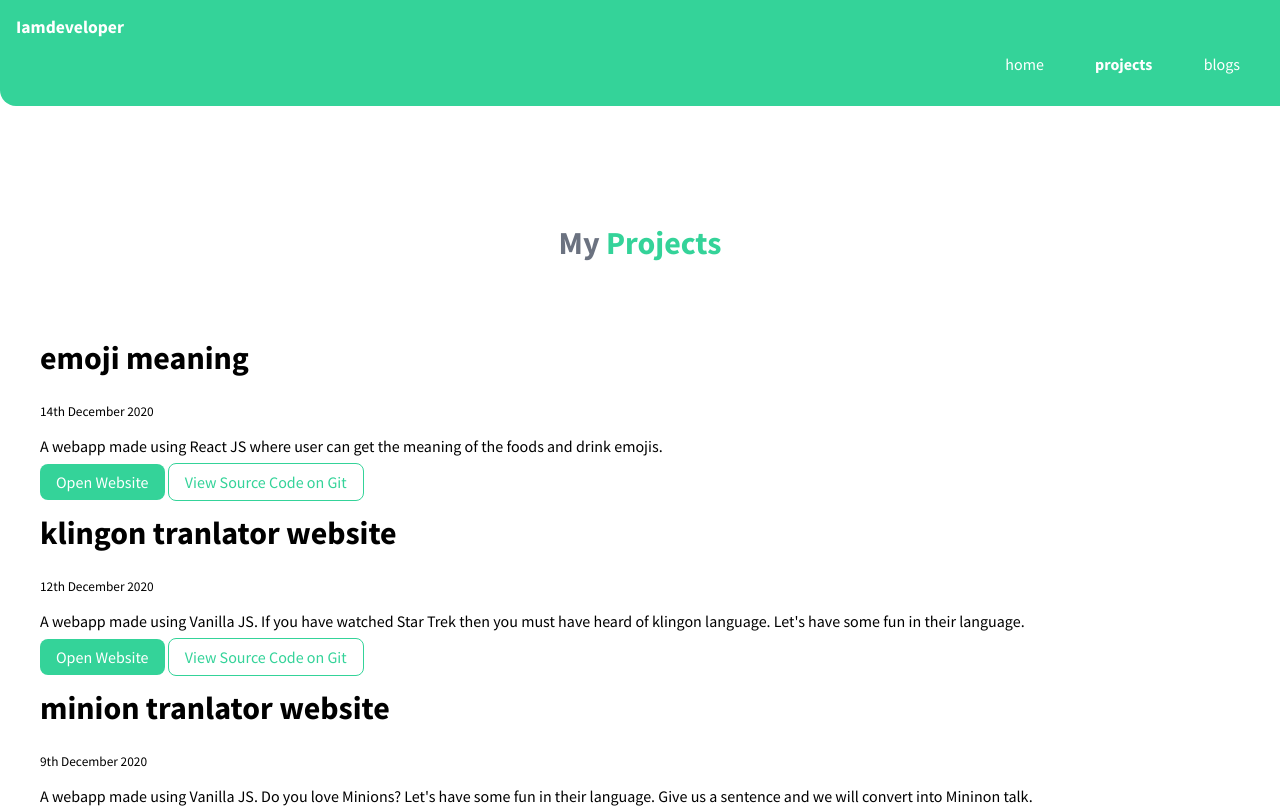
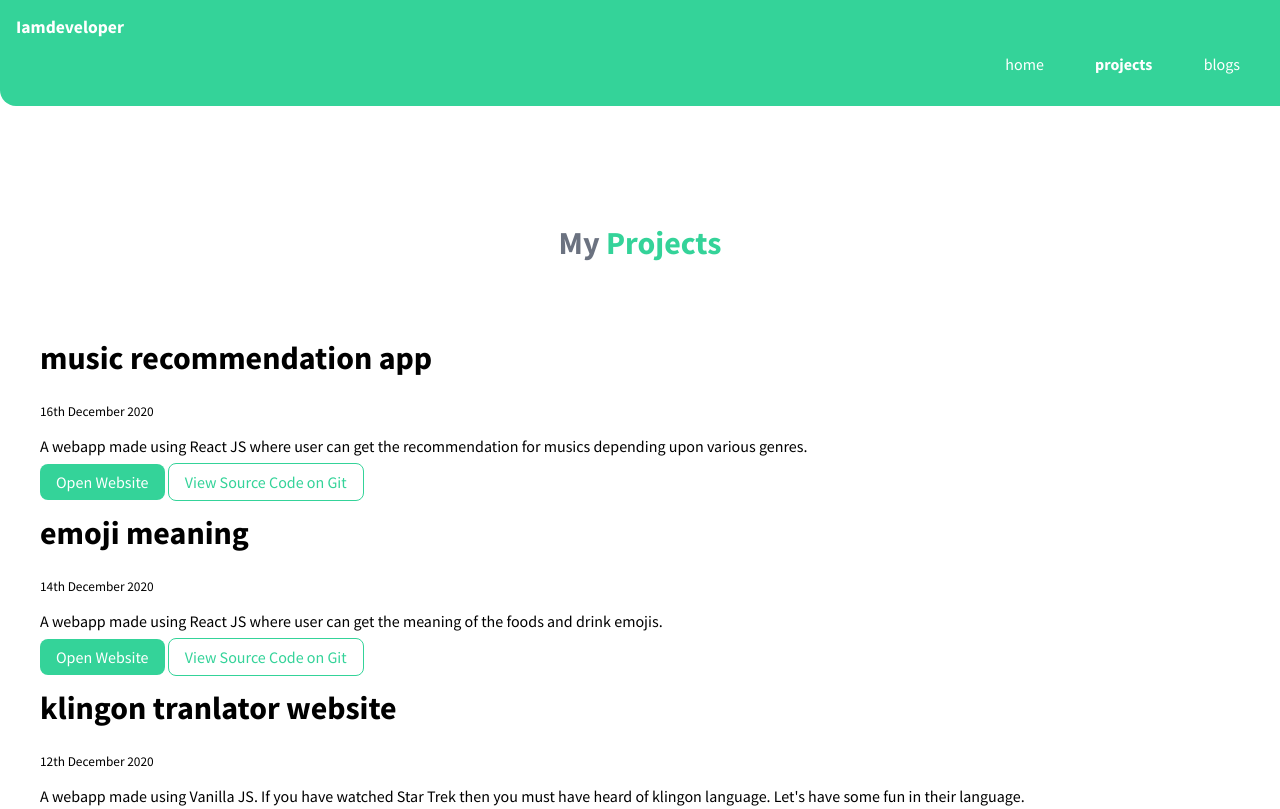
Before and after one commit to barbaricankit/ankit-neogcamp-lesson-3, a plain HTML site: page projects.html in a window 1280 px wide. Shown: the top 809 px of the page. Drawn offline with Linux system fonts and the light colour scheme.

Commit message:
Updated music recommendation app details

```diff
--- a/projects.html
+++ b/projects.html
@@ -29,6 +29,15 @@
 
     </header>
     <ul class="list-non-bullet">
+        <li>
+            <div class="container container-centered">
+            <h1>music recommendation app</h1>
+            <small>16th December 2020</small>
+            <p>A webapp made using React JS where user can get the recommendation for musics depending upon various genres.</p>
+            <a class="link link-primary" href="https://0y383.csb.app/" target="_blank">Open Website</a>
+            <a class="link link-secondary" href="https://github.com/barbaricankit/ankit-goodmusics-react/tree/main/musicrecommendatioapp" target="_blank">View Source Code on Git</a>
+        </div>
+        </li>
         <li>
             <div class="container container-centered">
             <h1>emoji meaning</h1>
```
